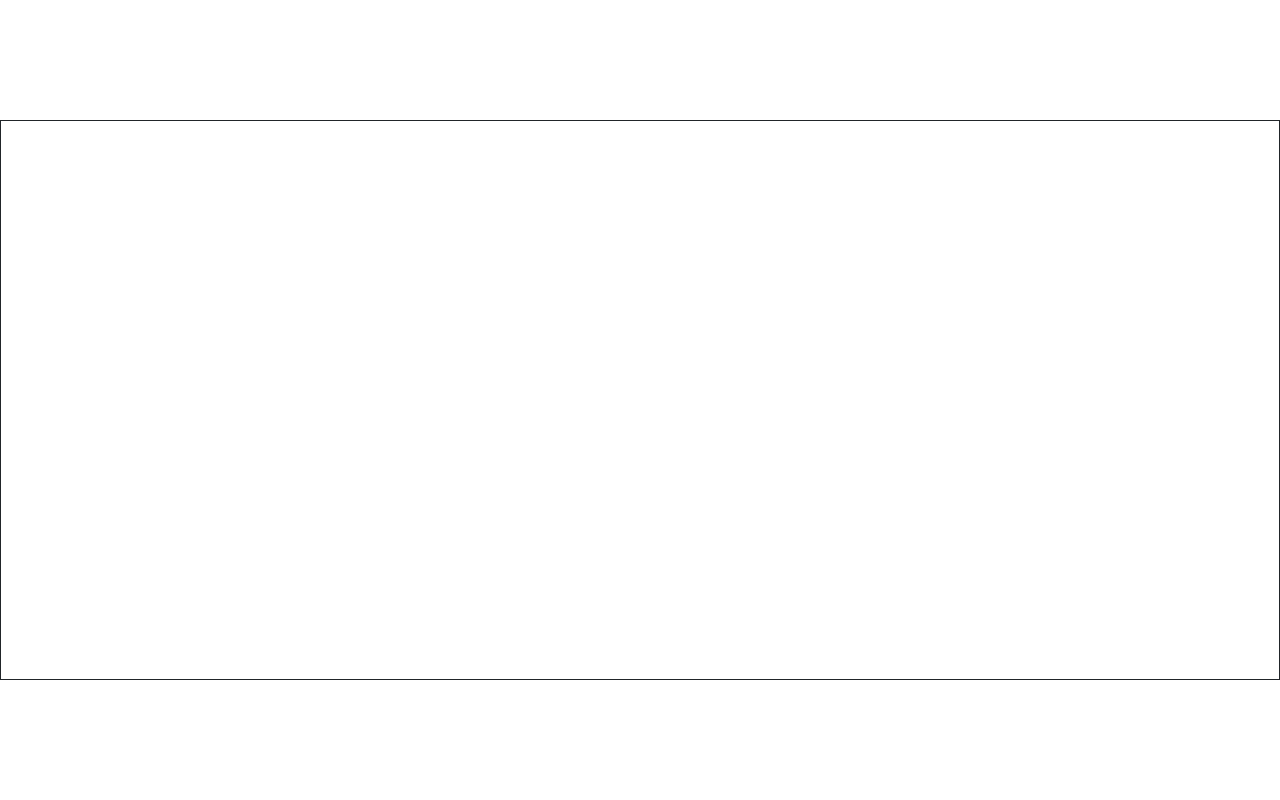
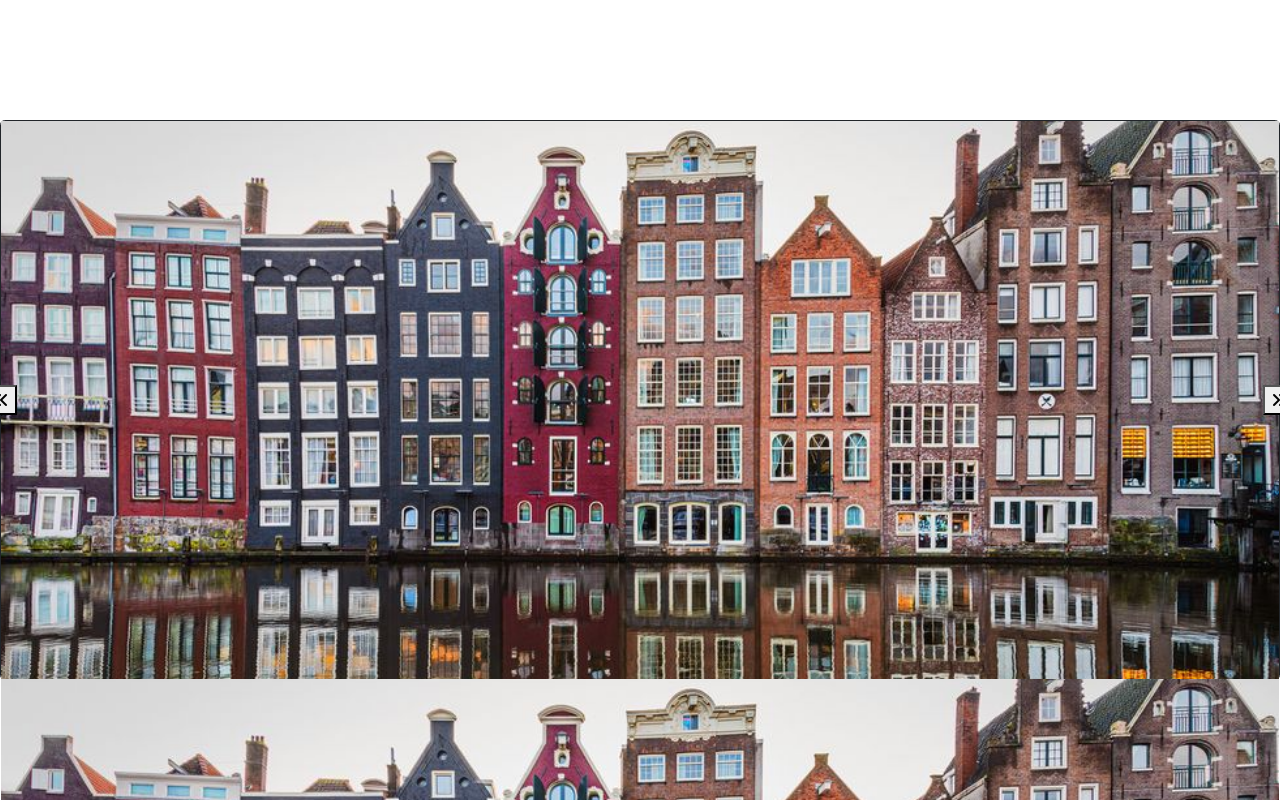
Before and after one commit to gianynx/js-array-carousel, a plain HTML site: page index.html in a window 1280 px wide. Shown: the top 800 px of the page. Drawn offline with nearby package versions, Linux system fonts and the light colour scheme.

Commit message:
add array & for loop

```diff
--- a/index.html
+++ b/index.html
@@ -7,15 +7,15 @@
     <title>Carosello Mono Array</title>
     <link href="https://cdn.jsdelivr.net/npm/bootstrap@5.0.2/dist/css/bootstrap.min.css" rel="stylesheet" integrity="sha384-EVSTQN3/azprG1Anm3QDgpJLIm9Nao0Yz1ztcQTwFspd3yD65VohhpuuCOmLASjC" crossorigin="anonymous">
     <link rel="stylesheet" href="./css/style.css">
+    <link rel="stylesheet" href="https://cdnjs.cloudflare.com/ajax/libs/font-awesome/6.3.0/css/all.min.css"
+        integrity="sha512-SzlrxWUlpfuzQ+pcUCosxcglQRNAq/DZjVsC0lE40xsADsfeQoEypE+enwcOiGjk/bSuGGKHEyjSoQ1zVisanQ=="
+        crossorigin="anonymous" referrerpolicy="no-referrer" />
 </head>
 <body>
     <div id="wrapper" class="w-100 vh-100 d-flex justify-content-center align-items-center">
-        <div class="slider border border-dark">
-            <div class="slide w-100 h-100 d-none">
-                <img id="first_img" src="./img/01.jpg" alt="first_img_carousel">
-                <img src="./img/02.jpg" alt="second_img_carousel">
-                <img src="./img/03.jpg" alt="third_img_carousel">
-            </div>
+        <div class="slider border border-dark rounded-3 position-relative">
+            <button id="btnLeft" class="position-absolute top-50 start-0 translate-middle"><i class="fa-solid fa-angles-left"></i></button>
+            <button id="btnRight" class="position-absolute top-50 start-100 translate-middle"><i class="fa-solid fa-angles-right"></i></button>
         </div>
     </div>
 
--- a/js/script.js
+++ b/js/script.js
@@ -0,0 +1,21 @@
+const slider = document.querySelector('.slider');
+
+let slides = '';
+
+const images = [
+    'img/01.jpg',
+    'img/02.jpg',
+    'img/03.jpg'
+]
+
+ for (let a = 0; a < images.length; a++) {
+    slides += `
+    <div class="slide w-100 h-100">
+     <img id="first_img" src="./img/01.jpg" alt="first_img_carousel">
+     <img class="d-none" src="./img/02.jpg" alt="second_img_carousel">
+     <img class="d-none" src="./img/03.jpg" alt="third_img_carousel">
+    </div>
+    `
+ }
+
+ slider.innerHTML += slides;
```
